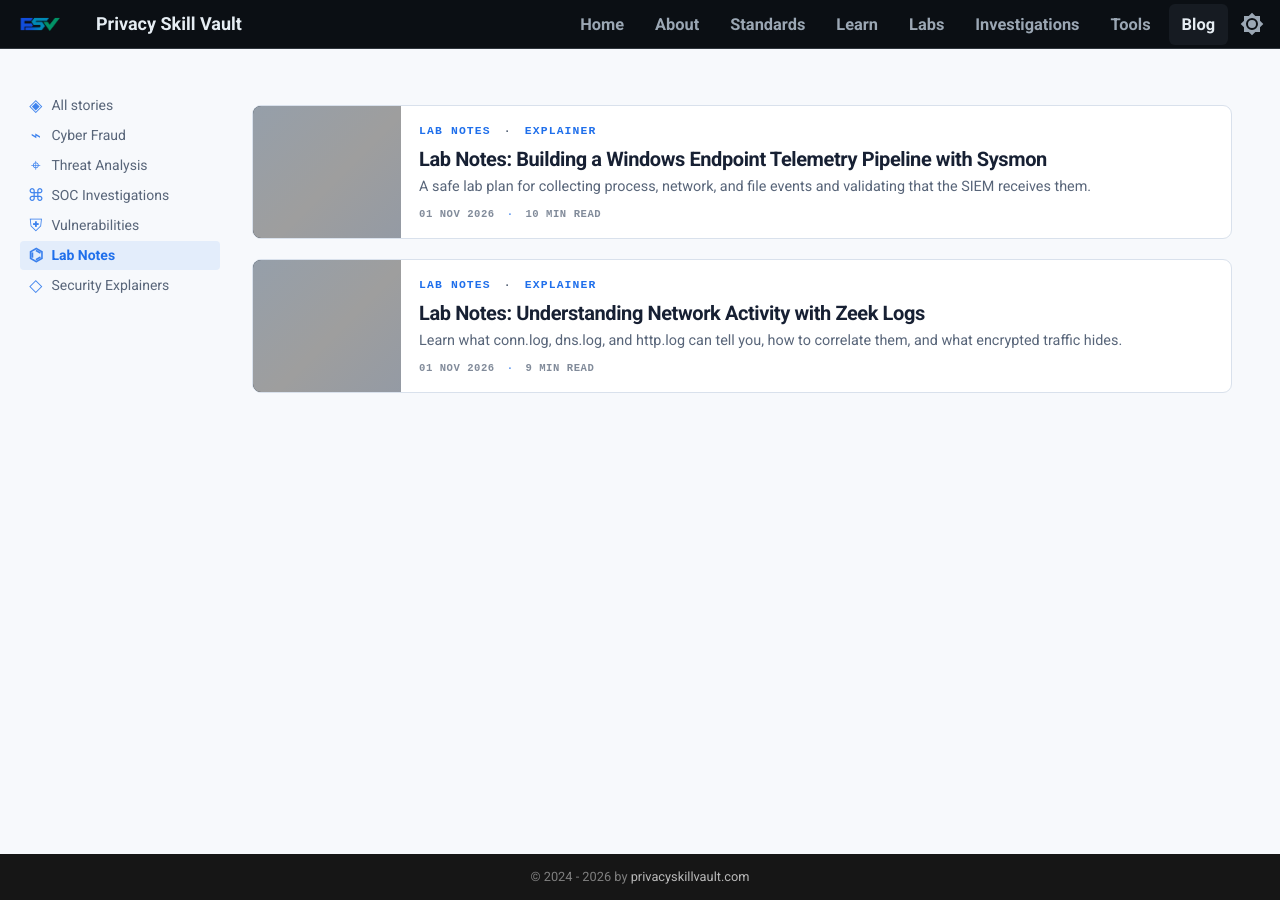
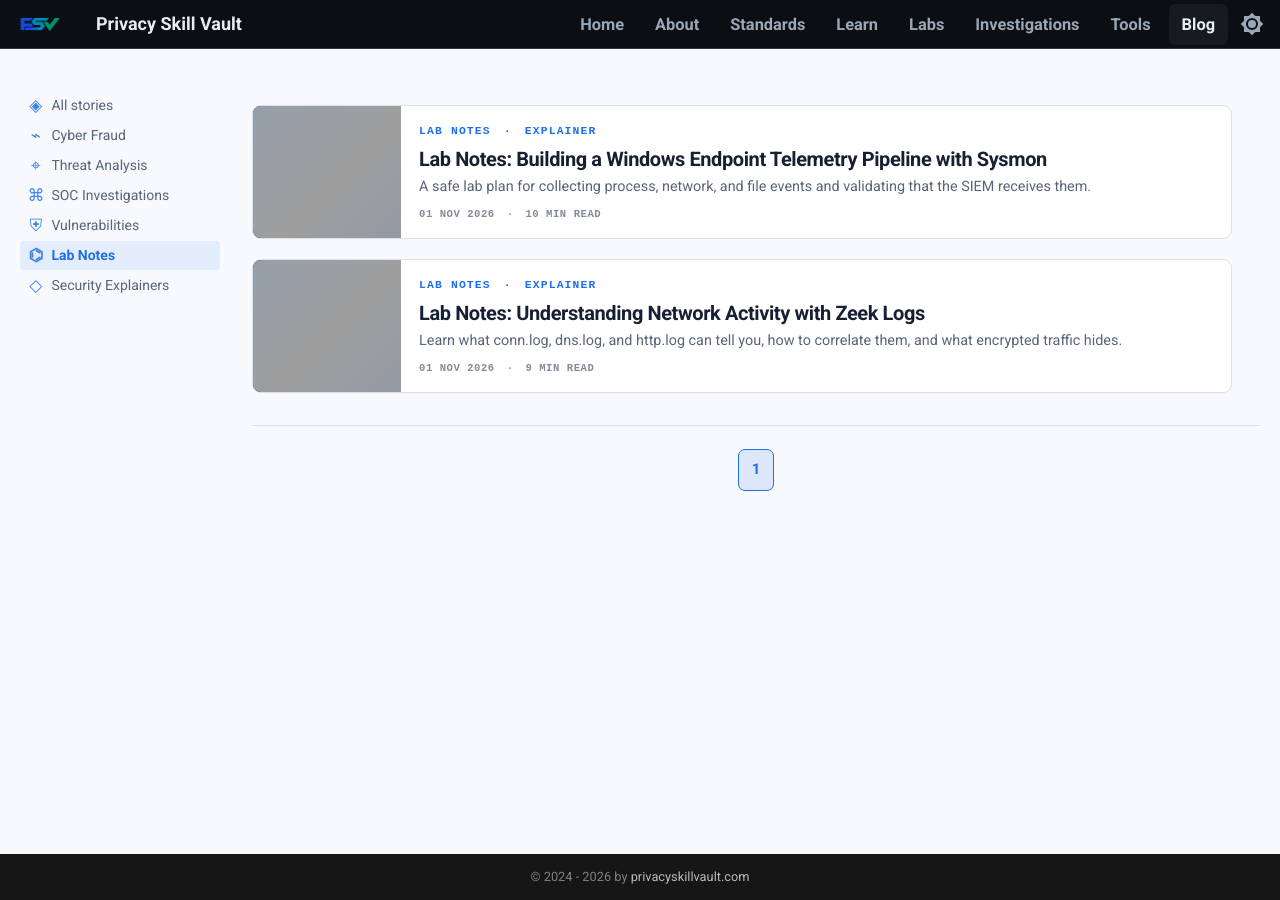
Before and after one commit to PrivacySkillVault/privacyskillvault.github.io, an MkDocs documentation site: the page built from docs/blog/lab-notes/index.md, in a window 1280 px wide. Built offline with MkDocs 1.6.1 and Material for MkDocs 9.7.7, drawn with Linux system fonts in a browser that asks for light colours; grey boxes are pictures that could not be loaded.

Commit message:
Add category archive pagination foundation

```diff
--- a/docs/blog/lab-notes/index.md
+++ b/docs/blog/lab-notes/index.md
@@ -19,5 +19,6 @@
       <div class="psv-story-card__body"><span class="psv-story-category">LAB NOTES <i>·</i> EXPLAINER</span><h3>Lab Notes: Understanding Network Activity with Zeek Logs</h3><p>Learn what conn.log, dns.log, and http.log can tell you, how to correlate them, and what encrypted traffic hides.</p><div class="psv-story-card__footer"><small>01 NOV 2026 <i>·</i> 9 MIN READ</small></div></div>
     </a>
     </div>
+    <nav class="psv-journal-pagination" aria-label="lab notes pages"><span class="psv-page-link is-current" aria-current="page">1</span></nav>
   </section>
 </div>
```
